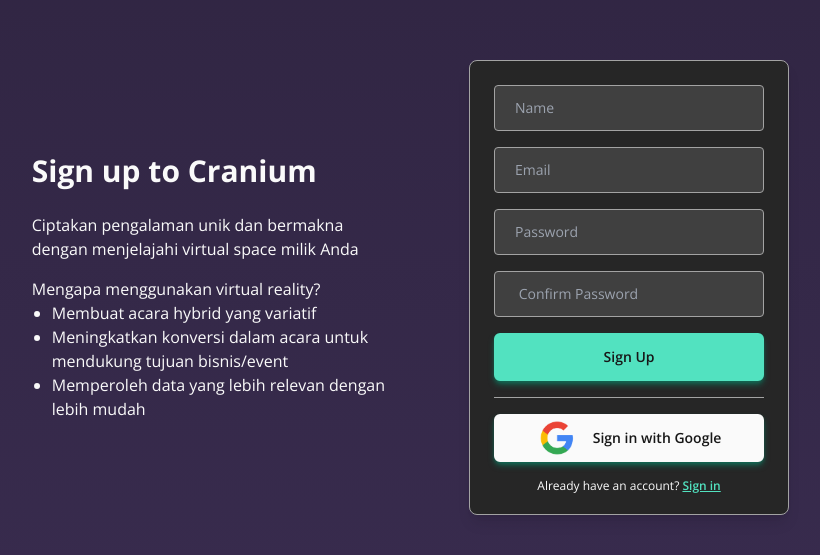
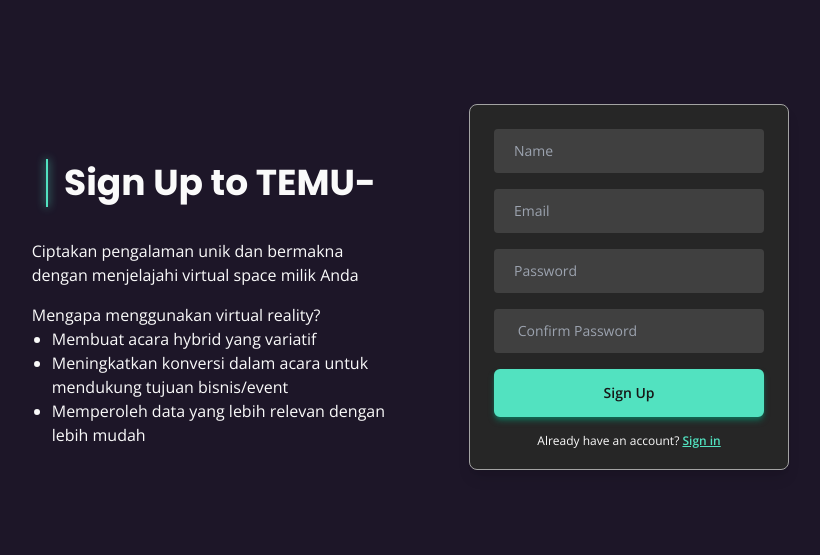
Before and after one commit to Darren-34810/cranium-fe, a React (Create React App) app: page /signup in a window 1280 px wide. Shown: the part 113-668 px from the top of the page, without its empty margins (220-1040 px from the left). Built offline with nearby package versions, Linux system fonts and the light colour scheme.

Commit message:
SignIn and SignUp Page Mastering

```diff
--- a/src/pages/SignIn.jsx
+++ b/src/pages/SignIn.jsx
@@ -1,62 +1,104 @@
-import React, {useState} from "react";
-import Button from "../components/Button"
-import Input from "../components/Input"
-import {useHistory} from "react-router-dom";
+import React, { useState } from "react";
+import Button from "../components/Button";
+import Input from "../components/Input";
+import { useHistory } from "react-router-dom";
 import axios from "axios";
 
 const SignIn = () => {
-  const [email, setEmail] = useState('')
-  const [password, setPassword] = useState('')
-  const history = useHistory()
-  const [msg, setMsg] = useState('')
+  const [email, setEmail] = useState("");
+  const [password, setPassword] = useState("");
+  const history = useHistory();
+  const [msg, setMsg] = useState("");
 
   const Auth = async (e) => {
-    e.preventDefault()
+    e.preventDefault();
     try {
-      await axios.post('http://localhost:5000/login', {
+      await axios
+        .post("http://localhost:5000/login", {
           email: email,
           password: password,
-      }).then(function (res) {
-        console.log(res)
         })
-      history.push("/homepagefirst")
+        .then(function (res) {
+          console.log(res);
+        });
+      history.push("/homepagefirst");
     } catch (error) {
       if (error.res) {
-        setMsg(error.response.data.msg)
+        setMsg(error.response.data.msg);
       }
     }
-  }
+  };
 
   return (
     <>
-      <div className="min-h-screen bg-from-600-to-500 flex flex-col justify-center items-center text-neutral-50">
-        <p className="mb-6 text-2xl">Sign in to Cranium</p>
-        <form action="/signin" method="POST"
+      <div className="min-h-screen bg-primary-700 flex flex-col justify-center items-center text-neutral-50">
+        <div className="flex flex-col items-center mt-8">
+          <div className="hl"></div>
+          <h2 className="text-neutral-50 text-2xl sm:text-4xl font-bold py-1 lg:mr-8 xl:mr-0">
+            Sign In to TEMU-
+          </h2>
+        </div>
+        <form
+          action="/signin"
+          method="POST"
           onSubmit={Auth}
-              className="w-80 text-sm text-center bg-neutral-800 border border-neutral-400 rounded-lg shadow-lg p-6">
+          className="w-80 text-sm text-center bg-neutral-800 border border-neutral-400 rounded-lg shadow-lg p-6 mt-8"
+        >
           <p className="has-text-centered">{msg}</p>
-          <Input type="email" placeholder="Email" className="mb-4"
-                 value={email} onChange={(e) => {
-            setEmail(e.target.value)
+          <Input
+            type="email"
+            placeholder="Email"
+            className="border-none mb-4"
+            value={email}
+            onChange={(e) => {
+              setEmail(e.target.value);
             }}
           />
-          <Input type="password" placeholder="Password" className="mb-4"
-                 value={password} onChange={(e) => {
-            setPassword(e.target.value)
+          <Input
+            type="password"
+            placeholder="Password"
+            className="border-none mb-4"
+            value={password}
+            onChange={(e) => {
+              setPassword(e.target.value);
             }}
           />
-          <Button size="large" type="submit" variant="primary" className="w-full mb-4">Sign in</Button>
-          <hr className="border-neutral-400 mb-4"/>
-          <Button size="large" type="button" variant="primary"
-                  className="w-full mb-4 bg-neutral-50 border-neutral-50 hover:bg-neutral-300 hover:border-neutral-300 hover:shadow-neutral-600"><img
-            className="w-10 mr-4" src="./images/jpeg/logogoogle.png"/>Sign in with Google</Button>
-          <p className="text-xs -mb-1">Don't have an account yet? <Button href="/signup" variant="tertiary"
-                                                                          className="inline text-xs">Sign up</Button>
+          <Button
+            size="large"
+            type="submit"
+            variant="primary"
+            className="w-full mb-4"
+          >
+            Sign in
+          </Button>
+          <hr className="border-neutral-400 mb-4" />
+          <Button
+            size="large"
+            type="button"
+            variant="primary"
+            className="w-full mb-4 bg-neutral-50 border-neutral-50 hover:bg-neutral-300 hover:border-neutral-300 hover:shadow-neutral-600"
+          >
+            <img
+              className="w-10 mr-4"
+              src="./images/jpeg/logogoogle.png"
+              alt="Google sign-in"
+            />
+            Sign in with Google
+          </Button>
+          <p className="text-xs -mb-1">
+            Don't have an account yet?{" "}
+            <Button
+              href="/signup"
+              variant="tertiary"
+              className="inline text-xs"
+            >
+              Sign up
+            </Button>
           </p>
         </form>
       </div>
     </>
-  )
-}
+  );
+};
 
-export default SignIn
+export default SignIn;
--- a/src/pages/SignUp.jsx
+++ b/src/pages/SignUp.jsx
@@ -1,5 +1,5 @@
-import Button from "../components/Button"
-import Input from "../components/Input"
+import Button from "../components/Button";
+import Input from "../components/Input";
 import { useState } from "react";
 import axios from "axios";
 import { useHistory } from "react-router-dom";
@@ -7,21 +7,21 @@
 const SignUp = () => {
   // const [firstName, setFirstName] = useState('')
   // const [lastName, setLastName] = useState('')
-  const [name, setName] = useState('');
-  const [email, setEmail] = useState('');
+  const [name, setName] = useState("");
+  const [email, setEmail] = useState("");
   // const [number, setNumber] = useState('')
-  const [password, setPassword] = useState('');
-  const [confPassword, setConfPassword] = useState('');
-  const [msg, setMsg] = useState('');
-  const history = useHistory()
+  const [password, setPassword] = useState("");
+  const [confPassword, setConfPassword] = useState("");
+  const [msg, setMsg] = useState("");
+  const history = useHistory();
 
   const SignUpForm = async (e) => {
-    e.preventDefault()
+    e.preventDefault();
     try {
-      console.log(name)
-      console.log(email)
-      console.log(password)
-      console.log(confPassword)
+      console.log(name);
+      console.log(email);
+      console.log(password);
+      console.log(confPassword);
       // await axios.post('http://localhost:5000/users', {
       //   name: name,
       //   email: email,
@@ -33,78 +33,115 @@
       // history.push("/signin")
     } catch (error) {
       if (error.res) {
-        setMsg(error.response.data.msg)
+        setMsg(error.response.data.msg);
       }
     }
-  }
+  };
   return (
     <>
-      <div className="min-h-screen bg-from-600-to-500 flex justify-center items-center text-neutral-50 transition-all">
+      <div className="min-h-screen bg-primary-800 flex justify-center items-center text-neutral-50 transition-all">
         <div className="max-w-4xl flex flex-col md:flex-row justify-evenly items-center py-16 md:py-0">
-          <div className="w-[85%] md:w-2/5 mb-16 md:mb-0 flex flex-col justify-center">
-            <p className="w-full mb-6 text-3xl font-bold">Sign up to Cranium</p>
-            <p className="mb-4">Ciptakan pengalaman unik dan bermakna dengan menjelajahi virtual space milik Anda</p>
+          <div className="w-[85%] md:w-2/5 mb-10 md:mb-0 flex flex-col justify-center">
+            <div className="flex flex-col lg:flex-row justify-center items-center lg:items-stretch mt-8">
+              <div className="hl lg:vl"></div>
+              <h2 className="text-neutral-50 text-2xl sm:text-4xl font-bold py-1 lg:mr-8 xl:mr-0">
+                Sign Up to TEMU-
+              </h2>
+            </div>
+            <p className="mt-8 mb-4">
+              Ciptakan pengalaman unik dan bermakna dengan menjelajahi virtual
+              space milik Anda
+            </p>
             <div>
               <p>Mengapa menggunakan virtual reality?</p>
               <ul className="list-disc ml-5">
                 <li>Membuat acara hybrid yang variatif</li>
-                <li>Meningkatkan konversi dalam acara untuk mendukung tujuan bisnis/event</li>
+                <li>
+                  Meningkatkan konversi dalam acara untuk mendukung tujuan
+                  bisnis/event
+                </li>
                 <li>Memperoleh data yang lebih relevan dengan lebih mudah</li>
               </ul>
             </div>
           </div>
           <div className="w-full md:w-2/5 flex justify-center">
-            <form action="/signup" method="POST"
+            <form
+              action="/signup"
+              method="POST"
               className="w-80 text-sm text-center bg-neutral-800 border border-neutral-400 rounded-lg shadow-lg p-6"
               onSubmit={SignUpForm}
             >
               <p className="has-text-centered">{msg}</p>
-              {/*<Input type="text" placeholder="First Name" className="mb-4" value={firstName} onChange={(e) => {*/}
+              {/*<Input type="text" placeholder="First Name" className="border-none mb-4" value={firstName} onChange={(e) => {*/}
               {/*  setFirstName(e.target.value)*/}
               {/*}}/>*/}
-              {/*<Input type="text" placeholder="Last Name" className="mb-4"*/}
+              {/*<Input type="text" placeholder="Last Name" className="border-none mb-4"*/}
               {/*       value={lastName} onChange={(e) => {*/}
               {/*  setLastName(e.target.value)*/}
               {/*}}/>*/}
 
-              {/* <Input type="text" placeholder="Name" className="mb-4" */}
+              {/* <Input type="text" placeholder="Name" className="border-none mb-4" */}
               {/* value={name} onChange={(e) => {setName(e.target.value)}} /> */}
 
               <Input
                 type="text"
                 placeholder="Name"
-                className="mb-4"
+                className="border-none mb-4"
                 value={name}
                 inputHandler={(valueCallback) => setName(valueCallback)}
               />
 
-              {/*<Input type="text" placeholder="Phone Number" className="mb-4"*/}
+              {/*<Input type="text" placeholder="Phone Number" className="border-none mb-4"*/}
               {/*       value={number} onChange={(e) => {*/}
               {/*  setNumber(e.target.value)*/}
               {/*}}/>*/}
-              <Input type="email" placeholder="Email" className="mb-4"
-                value={email} inputHandler={(valueCallback) => setEmail(valueCallback)} />
+              <Input
+                type="email"
+                placeholder="Email"
+                className="border-none mb-4"
+                value={email}
+                inputHandler={(valueCallback) => setEmail(valueCallback)}
+              />
 
-              <Input type="password" placeholder="Password" className="mb-4"
-                value={password} inputHandler={(valueCallback) => setPassword(valueCallback)} />
-              <Input type="password" placeholder=" Confirm Password" className="mb-4"
-                value={confPassword} inputHandler={(valueCallback) => setConfPassword(valueCallback)} />
+              <Input
+                type="password"
+                placeholder="Password"
+                className="border-none mb-4"
+                value={password}
+                inputHandler={(valueCallback) => setPassword(valueCallback)}
+              />
+              <Input
+                type="password"
+                placeholder=" Confirm Password"
+                className="border-none mb-4"
+                value={confPassword}
+                inputHandler={(valueCallback) => setConfPassword(valueCallback)}
+              />
 
-              <Button size="large" type="submit" variant="primary" className="w-full mb-4">Sign Up</Button>
-              <hr className="border-neutral-400 mb-4" />
-
-              <Button size="large" type="button" variant="primary"
-                className="w-full mb-4 bg-neutral-50 border-neutral-50 hover:bg-neutral-300 hover:border-neutral-300 hover:shadow-neutral-600"><img
-                  className="w-10 mr-4" src="./images/jpeg/logogoogle.png" />Sign in with Google</Button>
-              <p className="text-xs -mb-1">Already have an account? <Button href="/signin" variant="tertiary"
-                className="inline text-xs">Sign in</Button>
+              <Button
+                size="large"
+                type="submit"
+                variant="primary"
+                className="w-full mb-4"
+              >
+                Sign Up
+              </Button>
+              <p className="text-xs -mb-1">
+                Already have an account?{" "}
+                <Button
+                  href="/signin"
+                  variant="tertiary"
+                  className="inline text-xs"
+                >
+                  Sign in
+                </Button>
               </p>
             </form>
           </div>
         </div>
       </div>
     </>
-  )
-}
+  );
+};
 
-export default SignUp
+export default SignUp;
```
Lines whose indentation alone changed are shown as unchanged.
